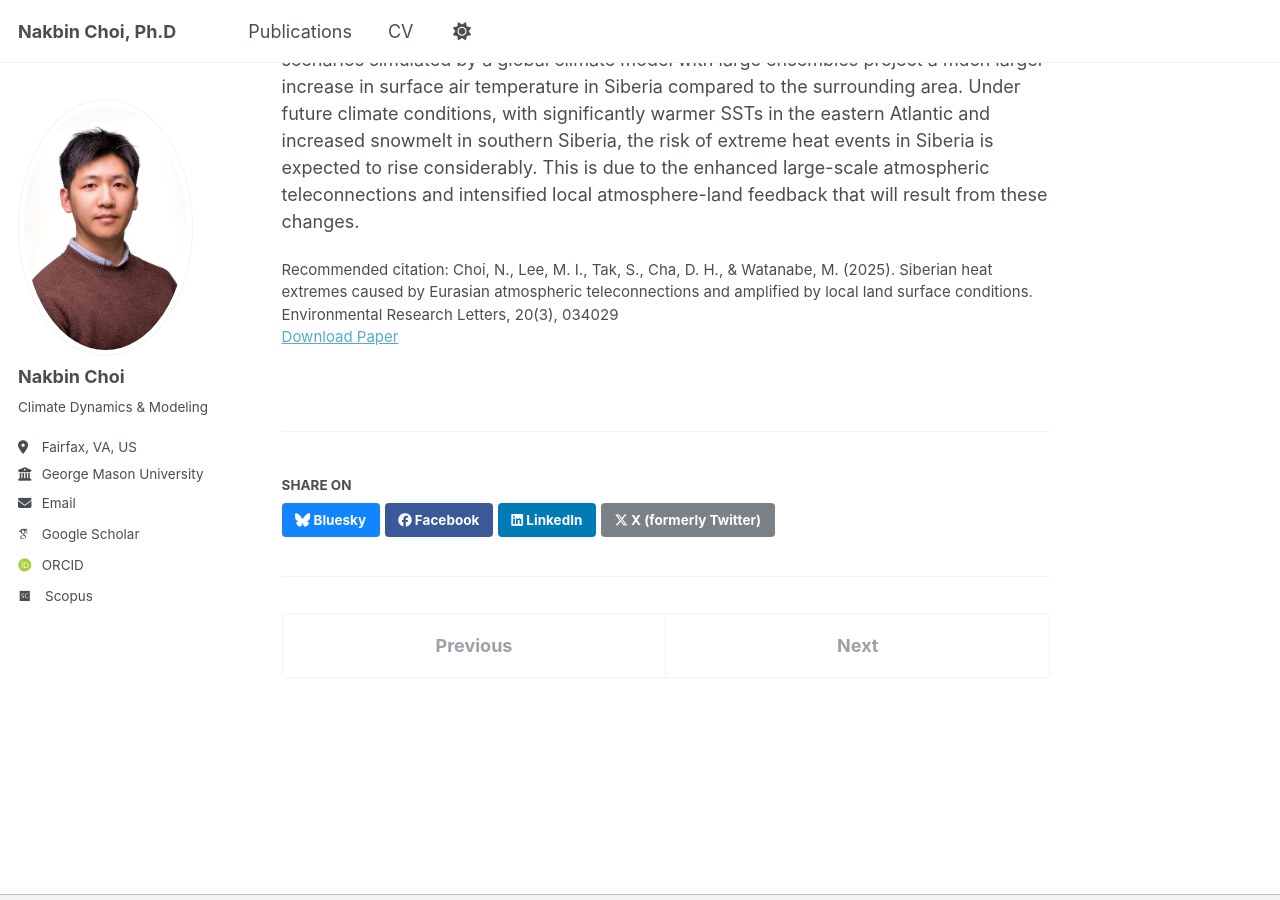
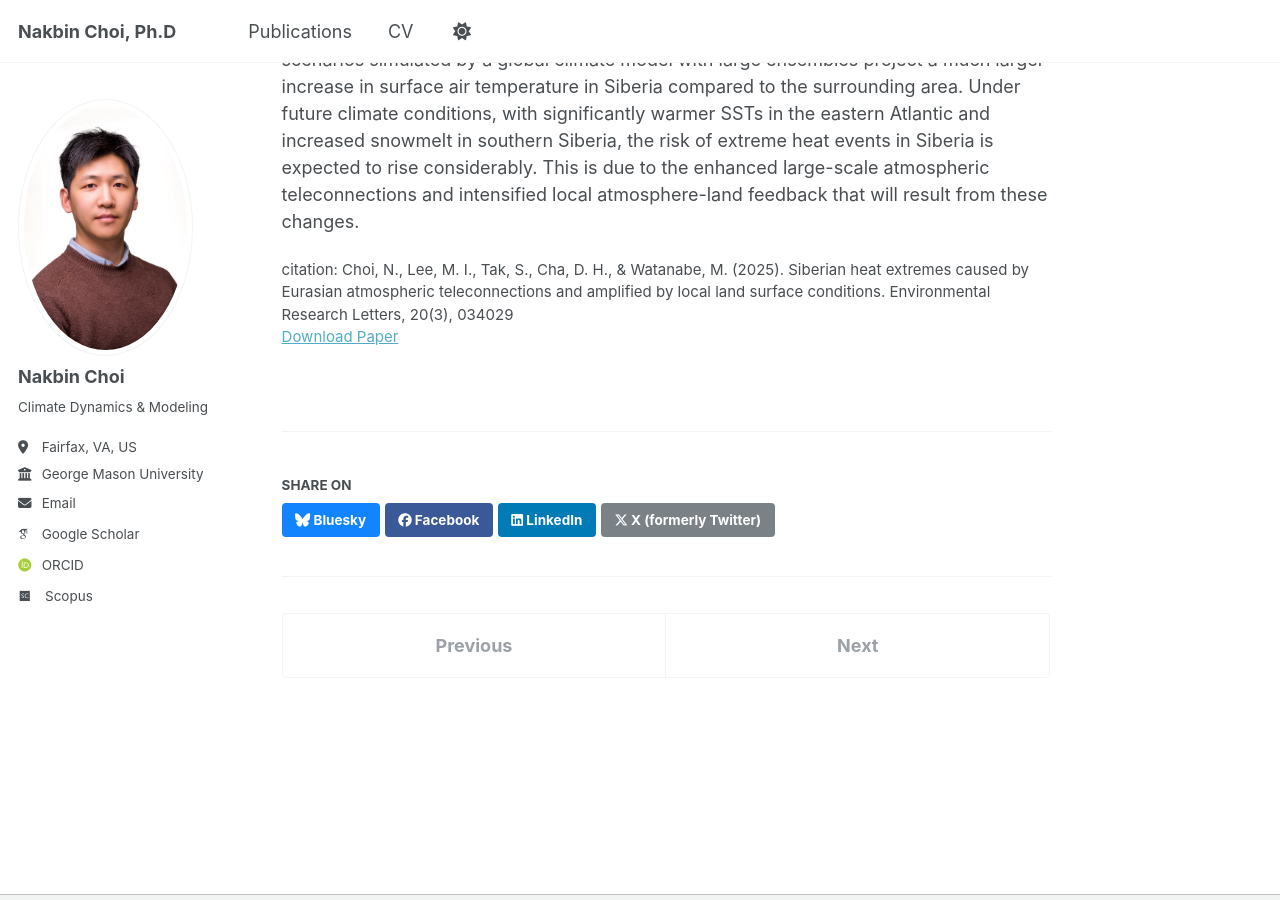
Before and after one commit to nakbin/profile, a Jekyll site: the page built from _publications/2025-02-21-choi.md, in a window 1280 px wide and 900 px high, scrolled down 445 px. Built offline with Jekyll 4.4.1, drawn with Linux system fonts in a browser that asks for light colours; some web fonts are replaced.

Commit message:
Update single.html

```diff
--- a/_layouts/single.html
+++ b/_layouts/single.html
@@ -48,25 +48,25 @@
         {{ content }}
 
         {% if page.citation and page.paperurl and page.slidesurl and page.bibtexurl %}
-          <p style="font-size: smaller">Recommended citation: {{ page.citation }}<br /><a href="{{ page.paperurl }}">Download Paper</a> | <a href="{{ page.slidesurl }}">Download Slides</a> | <a href="{{ page.bibtexurl }}">Download Bibtex</a></p>
+          <p style="font-size: smaller">citation: {{ page.citation }}<br /><a href="{{ page.paperurl }}">Download Paper</a> | <a href="{{ page.slidesurl }}">Download Slides</a> | <a href="{{ page.bibtexurl }}">Download Bibtex</a></p>
         {% elsif page.citation and page.paperurl and page.slidesurl %}
-          <p style="font-size: smaller">Recommended citation: {{ page.citation }}<br /><a href="{{ page.paperurl }}">Download Paper</a> | <a href="{{ page.slidesurl }}">Download Slides</a></p>
+          <p style="font-size: smaller">citation: {{ page.citation }}<br /><a href="{{ page.paperurl }}">Download Paper</a> | <a href="{{ page.slidesurl }}">Download Slides</a></p>
         {% elsif page.citation and page.paperurl and page.bibtexurl %}
-          <p style="font-size: smaller">Recommended citation: {{ page.citation }}<br /><a href="{{ page.paperurl }}">Download Paper</a> | <a href="{{ page.bibtexurl }}">Download Bibtex</a></p>
+          <p style="font-size: smaller">citation: {{ page.citation }}<br /><a href="{{ page.paperurl }}">Download Paper</a> | <a href="{{ page.bibtexurl }}">Download Bibtex</a></p>
         {% elsif page.citation and page.paperurl %}
-          <p style="font-size: smaller">Recommended citation: {{ page.citation }}<br /><a href="{{ page.paperurl }}">Download Paper</a></p>
+          <p style="font-size: smaller">citation: {{ page.citation }}<br /><a href="{{ page.paperurl }}">Download Paper</a></p>
         {% elsif page.citation and page.slidesurl and page.bibtexurl %}
-          <p style="font-size: smaller">Recommended citation: {{ page.citation }}<br /><a href="{{ page.slidesurl }}">Download Slides</a> | <a href="{{ page.bibtexurl }}">Download Bibtex</a></p>
+          <p style="font-size: smaller">citation: {{ page.citation }}<br /><a href="{{ page.slidesurl }}">Download Slides</a> | <a href="{{ page.bibtexurl }}">Download Bibtex</a></p>
         {% elsif page.citation and page.slidesurl %}
-          <p style="font-size: smaller">Recommended citation: {{ page.citation }}<br /><a href="{{ page.slidesurl }}">Download Slides</a></p>
+          <p style="font-size: smaller">citation: {{ page.citation }}<br /><a href="{{ page.slidesurl }}">Download Slides</a></p>
         {% elsif page.slidesurl and page.bibtexurl %}
           <p style="font-size: smaller"><a href="{{ page.slidesurl }}">Download Slides</a> | <a href="{{ page.bibtexurl }}">Download Bibtex</a></p>
         {% elsif page.paperurl and page.bibtexurl %}
           <p style="font-size: smaller"><a href="{{ page.paperurl }}">Download Paper</a> | <a href="{{ page.bibtexurl }}">Download Bibtex</a></p>
         {% elsif page.citation and page.bibtexurl %}
-          <p style="font-size: smaller">Recommended citation: {{ page.citation }}<br /><a href="{{ page.bibtexurl }}">Download Bibtex</a></p>
+          <p style="font-size: smaller">citation: {{ page.citation }}<br /><a href="{{ page.bibtexurl }}">Download Bibtex</a></p>
         {% elsif page.citation %}
-          <p style="font-size: smaller">Recommended citation: {{ page.citation }}</p>
+          <p style="font-size: smaller">citation: {{ page.citation }}</p>
         {% elsif page.slidesurl %}
           <p style="font-size: smaller"><a href="{{ page.slidesurl }}">Download Slides</a></p>
         {% elsif page.bibtexurl %}
```
